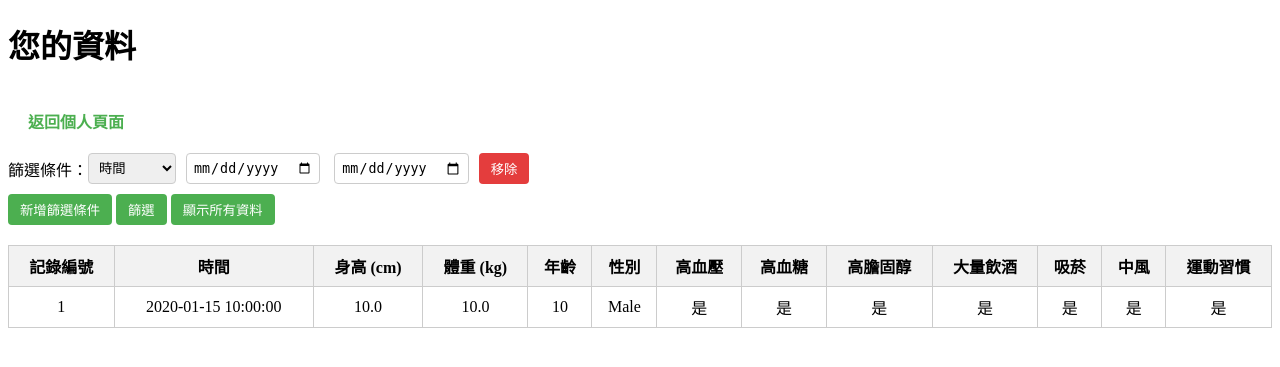
After one commit to Gazn000/db_final_project, a Flask app: page /view_page in a window 1280 px wide. The commit adds this page. Shown: the top 367 px of the page. Run offline with Flask 3, Linux system fonts and the light colour scheme; the visitor is signed in with stand-in values (Sample User, id 1); tables that the repository leaves empty or names only in its code hold one stand-in row (values such as "Sample post").

Commit message:
Add files via upload

```diff
--- a/main.py
+++ b/main.py
@@ -7,6 +7,8 @@ import mysql.connector
 import pymysql
 import pandas as pd
 import os
+from datetime import datetime
+
 # 加載環境變數
 load_dotenv()
 
@@ -74,6 +76,10 @@ initialize_database()
 # 登入頁面
 @app.route("/", methods=["GET", "POST"])
 def login():
+    # 如果用戶已登入，直接重定向到主頁
+    if 'user_id' in session:
+        return redirect(url_for('main_page'))
+
     if request.method == "POST":
         username = request.form['username']
         password = request.form['password']  # 原始密碼
@@ -99,6 +105,7 @@ def login():
 
     # 渲染登入頁面
     return render_template("login.html")
+
 
 @app.route("/main_page", methods=["GET"])
 def main_page():
@@ -243,6 +250,105 @@ def create_data():
     except Exception as e:
         return jsonify({"error": f"意外錯誤: {e}"}), 500
 
+@app.route("/view_page", methods=["GET"])
+def view_page():
+    if "user_id" not in session:
+        return jsonify({"error": "未登入，請先登入"}), 401
+
+    user_id = session["user_id"]
+
+    try:
+        # 初始化查詢條件
+        query = "SELECT * FROM users WHERE account_id = %s"
+        params = [user_id]
+
+        filter_fields = request.args.getlist("filter_field[]")
+        filter_min_values = request.args.getlist("filter_min[]")
+        filter_max_values = request.args.getlist("filter_max[]")
+        filter_start_dates = request.args.getlist("filter_start_date[]")
+        filter_end_dates = request.args.getlist("filter_end_date[]")
+        filter_values = request.args.getlist("filter_value[]")
+
+        errors = []
+
+        # 處理篩選條件
+        date_i = 0
+        int_i = 0
+        bool_i = 0
+
+        for field in filter_fields:  # 直接基於 filter_fields 的值迭代
+
+            if field == "created_at":  # 日期篩選
+                # 確保日期篩選的值存在
+                start_date = filter_start_dates[date_i] if date_i < len(filter_start_dates) else None
+                end_date = filter_end_dates[date_i] if date_i < len(filter_end_dates) else None
+                if not start_date or not end_date:
+                    errors.append("請提供完整的日期範圍")
+                elif start_date > end_date:
+                    errors.append("開始日期不能晚於結束日期")
+                elif start_date == end_date:  # 單一天篩選
+                    query += " AND DATE(created_at) = %s"
+                    params.append(start_date)
+                else:  # 日期範圍篩選
+                    query += " AND created_at BETWEEN %s AND %s"
+                    params.extend([start_date, end_date])
+                date_i += 1
+
+            elif field in ["age", "weight"]:  # 數值篩選
+                # 確保數值篩選的值存在
+                min_value = float(filter_min_values[int_i]) if int_i < len(filter_min_values) else None
+                max_value = float(filter_max_values[int_i]) if int_i < len(filter_max_values) else None
+                if min_value is None or max_value is None:
+                    errors.append(f"{field} 篩選值不完整")
+                elif min_value < 0 or max_value < 0:
+                    errors.append(f"{field} 的篩選值不能為負數")
+                elif min_value > max_value:
+                    errors.append(f"{field} 的最小值不能大於最大值")
+                else:
+                    query += f" AND {field} BETWEEN %s AND %s"
+                    params.extend([min_value, max_value])
+                int_i += 1
+
+            elif field in ["highBloodPressure", "highBloodSugar", "highCholesterol", "heavyAlcohol", "smoking", "stroke", "exercise"]:
+                # 確保布林值篩選的值存在
+                value = filter_values[bool_i] if bool_i < len(filter_values) else None
+                if value not in ["0", "1"]:
+                    errors.append(f"{field} 的值無效，請選擇是或否")
+                else:
+                    query += f" AND {field} = %s"
+                    params.append(int(value))  # 確保布林值轉為整數
+                bool_i += 1
+
+            else:
+                errors.append(f"未知的篩選條件: {field}")
+
+
+
+        # 如果有錯誤，直接返回頁面，顯示錯誤訊息
+        if errors:
+            return render_template("view.html", user_data=[], error="; ".join(errors))
+
+        # 調試：列印生成的查詢和參數
+        print("SQL Query:", query)
+        print("Parameters:", params)
+
+        # 查詢資料庫
+        connection = get_db_connection()
+        cursor = connection.cursor(dictionary=True)
+        cursor.execute(query, tuple(params))
+        user_data = cursor.fetchall()
+        cursor.close()
+        connection.close()
+
+        if not user_data:
+            return render_template("view.html", user_data=[])
+
+        return render_template("view.html", user_data=user_data, error=None)
+
+    except Exception as e:
+        return render_template("view.html", user_data=[], error=f"發生錯誤: {str(e)}")
+
+
 # 新增：修改資料頁面
 @app.route("/modify_page", methods=["GET"])
 def modify_page():
@@ -260,7 +366,7 @@ def modify_page():
         # 獲取所有使用者的資料
         cursor.execute("""
             SELECT record_id, height, weight, age, gender, highBloodPressure, highBloodSugar,
-                   highCholesterol, heavyAlcohol, smoking, stroke, exercise, created_at
+                highCholesterol, heavyAlcohol, smoking, stroke, exercise, created_at
             FROM users
             WHERE account_id = %s
             ORDER BY record_id DESC
@@ -438,11 +544,11 @@ def get_percentage():
         cursor = conn.cursor(dictionary=True)
 
         # 獲取總人數
-        cursor.execute("SELECT COUNT(*) AS total_count FROM patients")
+        cursor.execute("SELECT COUNT(*) AS total_count FROM alzheimers")
         total_count = cursor.fetchone()['total_count']
 
         # 獲取符合條件的人數
-        cursor.execute("SELECT COUNT(*) AS matching_count FROM patients WHERE Smoking = %s", (smoke,))
+        cursor.execute("SELECT COUNT(*) AS matching_count FROM alzheimers WHERE Smoking = %s", (smoke,))
         matching_count = cursor.fetchone()['matching_count']
 
         # 計算百分比
@@ -477,10 +583,10 @@ def get_bmi_percentage():
         conn = get_db_connection()
         cursor = conn.cursor(dictionary=True)
 
-        cursor.execute("SELECT COUNT(*) AS total_count FROM patients")
+        cursor.execute("SELECT COUNT(*) AS total_count FROM alzheimers")
         total_count = cursor.fetchone()['total_count']
 
-        cursor.execute("SELECT COUNT(*) AS matching_count FROM patients WHERE BMI <= %s", (bmi,))
+        cursor.execute("SELECT COUNT(*) AS matching_count FROM alzheimers WHERE BMI <= %s", (bmi,))
         matching_count = cursor.fetchone()['matching_count']
 
         percentage = (matching_count / total_count) * 100
@@ -514,7 +620,7 @@ def get_alcohol_percentage():
         conn = get_db_connection()
         cursor = conn.cursor(dictionary=True)
 
-        cursor.execute("SELECT COUNT(*) AS total_count FROM patients")
+        cursor.execute("SELECT COUNT(*) AS total_count FROM alzheimers")
         total_count = cursor.fetchone()['total_count']
 
         cursor.execute("SELECT COUNT(*) AS matching_count FROM patients WHERE AlcoholConsumption <= %s", (alcohol,))
@@ -894,10 +1000,10 @@ def predict():
 # 登出功能
 @app.route("/logout", methods=["GET"])
 def logout():
-    session.pop("user_id", None)
-    session.pop("username", None)
-    flash("已登出。", "info")
+    session.clear()  # 清除所有 session 資料
+    flash("您已成功登出。", "info")
     return redirect(url_for("login"))
+
 
 if __name__ == "__main__":
     # 執行 Flask 應用程式 (預設 port=5000)
--- /dev/null
+++ b/templates/view.html
@@ -0,0 +1,270 @@
+<!DOCTYPE html>
+<html lang="zh-TW">
+
+<head>
+    <meta charset="UTF-8">
+    <title>檢視資料</title>
+    <style>
+        table {
+            width: 100%;
+            border-collapse: collapse;
+        }
+
+        th,
+        td {
+            border: 1px solid #ccc;
+            padding: 8px;
+            text-align: center;
+        }
+
+        th {
+            background-color: #f2f2f2;
+        }
+
+
+        .filter-container {
+            margin-bottom: 20px;
+        }
+
+        .filter-group {
+            display: flex;
+            align-items: center;
+            margin-bottom: 10px;
+        }
+
+        .filter-group select,
+        .filter-group input,
+        .filter-group button {
+            margin-right: 10px;
+        }
+
+        .filter-group select,
+        .filter-group input {
+            padding: 6px;
+            border: 1px solid #ccc;
+            border-radius: 4px;
+        }
+
+        .filter-group button {
+            padding: 6px 12px;
+            background-color: rgb(228, 61, 61);
+            color: white;
+            border: none;
+            border-radius: 4px;
+            cursor: pointer;
+        }
+
+        .filter-group button:hover {
+            background-color: rgb(237, 80, 80);
+        }
+
+        #add-filter,
+        #submit,
+        #show-all {
+            padding: 6px 12px;
+            background-color: #4CAF50;
+            color: white;
+            border: none;
+            border-radius: 4px;
+            cursor: pointer;
+        }
+
+        #add-filter:hover,
+        #submit:hover,
+        #show-all:hover {
+            background-color: #45a049;
+        }
+        a.button {
+            padding: 6px 12px;
+            background-color: #4CAF50;
+            color: white;
+            text-decoration: none;
+            border-radius: 4px;
+        }
+
+        a.button:hover {
+            background-color: #45a049;
+        }
+        #back {
+            display: inline-block;
+            margin: 20px;
+            color: #4CAF50;
+            text-decoration: none;
+            font-weight: bold;
+        }
+
+        #back:hover {
+            text-decoration: underline;
+        }
+    </style>
+</head>
+
+<body>
+    <h1>您的資料</h1>
+    <a href="{{ url_for('personal') }}" id="back">返回個人頁面</a>
+
+    <!-- 錯誤訊息 -->
+    {% if error %}
+    <div style="color: red; margin-bottom: 20px; font-weight: bold;">
+        {{ error }}
+    </div>
+    {% endif %}
+
+    <!-- 篩選表單 -->
+    <form class="filter-container" method="GET" action="{{ url_for('view_page') }}">
+        <div id="filter-groups">
+            <!-- 初始篩選條件 -->
+            <div class="filter-group">
+                <label for="filter_field">篩選條件：</label>
+                <select class="filter-field" name="filter_field[]" required>
+                    <option value="created_at">時間</option>
+                    <option value="weight">體重 (kg)</option>
+                    <option value="age">年齡</option>
+                    <option value="highBloodPressure">高血壓</option>
+                    <option value="highBloodSugar">高血糖</option>
+                    <option value="highCholesterol">高膽固醇</option>
+                    <option value="heavyAlcohol">大量飲酒</option>
+                    <option value="smoking">吸菸</option>
+                    <option value="stroke">中風</option>
+                    <option value="exercise">運動習慣</option>
+                </select>
+                <div class="filter-value-container">
+                    <input type="date" name="filter_start_date[]" placeholder="開始日期" required>
+                    <input type="date" name="filter_end_date[]" placeholder="結束日期" required>
+                </div>
+                <button type="button" class="remove-filter">移除</button>
+            </div>
+        </div>
+        <button type="button" id="add-filter">新增篩選條件</button>
+        <button type="submit" id="submit">篩選</button>
+        <button type="button" id="show-all">顯示所有資料</button>
+    </form>
+
+    <!-- 篩選結果表格 -->
+    {% if user_data %}
+    <table>
+        <thead>
+            <tr>
+                <th>記錄編號</th>
+                <th>時間</th>
+                <th>身高 (cm)</th>
+                <th>體重 (kg)</th>
+                <th>年齡</th>
+                <th>性別</th>
+                <th>高血壓</th>
+                <th>高血糖</th>
+                <th>高膽固醇</th>
+                <th>大量飲酒</th>
+                <th>吸菸</th>
+                <th>中風</th>
+                <th>運動習慣</th>
+            </tr>
+        </thead>
+        <tbody>
+            {% for record in user_data %}
+            <tr>
+                <td>{{ record.record_id }}</td>
+                <td>{{ record.created_at }}</td>
+                <td>{{ record.height }}</td>
+                <td>{{ record.weight }}</td>
+                <td>{{ record.age }}</td>
+                <td>{{ record.gender }}</td>
+                <td>{{ '是' if record.highBloodPressure else '否' }}</td>
+                <td>{{ '是' if record.highBloodSugar else '否' }}</td>
+                <td>{{ '是' if record.highCholesterol else '否' }}</td>
+                <td>{{ '是' if record.heavyAlcohol else '否' }}</td>
+                <td>{{ '是' if record.smoking else '否' }}</td>
+                <td>{{ '是' if record.stroke else '否' }}</td>
+                <td>{{ '是' if record.exercise else '否' }}</td>
+            </tr>
+            {% endfor %}
+        </tbody>
+    </table>
+    {% else %}
+    <p>找不到符合條件的資料。</p>
+    {% endif %}
+
+    <script>
+        document.addEventListener("DOMContentLoaded", function () {
+            const filterGroups = document.getElementById("filter-groups");
+            const addFilterButton = document.getElementById("add-filter");
+            const showAllButton = document.getElementById("show-all");
+
+            // 新增篩選條件
+            addFilterButton.addEventListener("click", function () {
+                const newFilterGroup = document.createElement("div");
+                newFilterGroup.classList.add("filter-group");
+
+                newFilterGroup.innerHTML = `
+                    <label>篩選條件：</label>
+                    <select class="filter-field" name="filter_field[]" required>
+                        <option value="created_at">時間</option>
+                        <option value="weight">體重 (kg)</option>
+                        <option value="age">年齡</option>
+                        <option value="highBloodPressure">高血壓</option>
+                        <option value="highBloodSugar">高血糖</option>
+                        <option value="highCholesterol">高膽固醇</option>
+                        <option value="heavyAlcohol">大量飲酒</option>
+                        <option value="smoking">吸菸</option>
+                        <option value="stroke">中風</option>
+                        <option value="exercise">運動習慣</option>
+                    </select>
+                    <div class="filter-value-container">
+                        <input type="date" name="filter_start_date[]" placeholder="開始日期" required>
+                        <input type="date" name="filter_end_date[]" placeholder="結束日期" required>
+                    </div>
+                    <button type="button" class="remove-filter">移除</button>
+                `;
+
+                newFilterGroup.querySelector(".remove-filter").addEventListener("click", function () {
+                    newFilterGroup.remove();
+                });
+
+                newFilterGroup.querySelector(".filter-field").addEventListener("change", updateFilterValueInput);
+
+                filterGroups.appendChild(newFilterGroup);
+            });
+
+            function updateFilterValueInput() {
+                const selectedField = this.value;
+                const filterValueContainer = this.parentElement.querySelector(".filter-value-container");
+
+                filterValueContainer.innerHTML = "";
+
+                if (selectedField === "created_at") {
+                    filterValueContainer.innerHTML = `
+                        <input type="date" name="filter_start_date[]" placeholder="開始日期" required>
+                        <input type="date" name="filter_end_date[]" placeholder="結束日期" required>
+                    `;
+                } else if (["age", "weight"].includes(selectedField)) {
+                    filterValueContainer.innerHTML = `
+                        <input type="number" name="filter_min[]" placeholder="最小值" required>
+                        <input type="number" name="filter_max[]" placeholder="最大值" required>
+                    `;
+                } else if (["highBloodPressure", "highBloodSugar", "highCholesterol", "heavyAlcohol", "smoking", "stroke", "exercise"].includes(selectedField)) {
+                    filterValueContainer.innerHTML = `
+                        <select name="filter_value[]" required>
+                            <option value="1">是</option>
+                            <option value="0">否</option>
+                        </select>
+                    `;
+                } else {
+                    filterValueContainer.innerHTML = `
+                        <input type="text" name="filter_value[]" placeholder="輸入篩選值" required>
+                    `;
+                }
+            }
+
+            document.querySelectorAll(".filter-field").forEach(field => {
+                field.addEventListener("change", updateFilterValueInput);
+            });
+
+            // 顯示所有資料
+            showAllButton.addEventListener("click", function () {
+                window.location.href = "{{ url_for('view_page') }}";
+            });
+        });
+    </script>
+</body>
+
+</html>
```
Also changed, not shown: alzheimers.sql (+4 -3 lines), templates/create.html (+12 -0 lines), templates/delete.html (+14 -1 lines), templates/modify.html (+15 -1 lines), templates/personal.html (+36 -1 lines).
